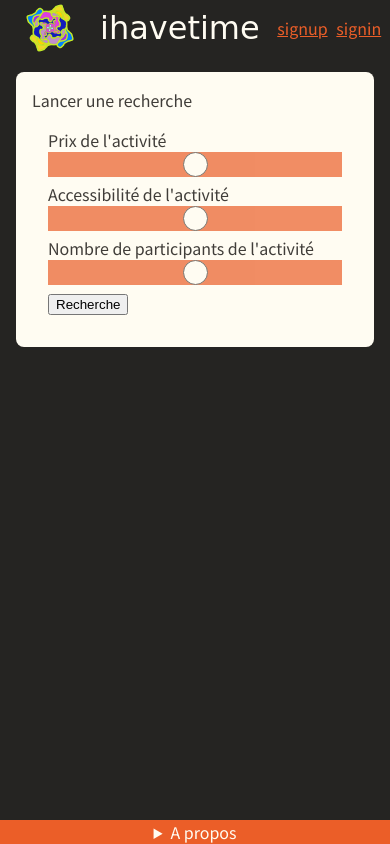
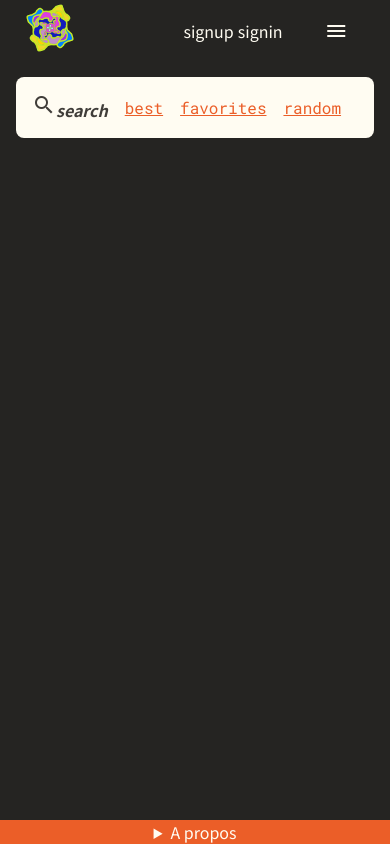
Before and after one commit to xaperret/bored, a plain HTML site: page frontend/index.html in a window 390 px wide. Drawn offline with Linux system fonts and the light colour scheme; a web font is replaced by a local one.

Commit message:
more responsive attributes

```diff
--- a/frontend/index.html
+++ b/frontend/index.html
@@ -16,25 +16,35 @@
       href="https://fonts.googleapis.com/css2?family=Noto+Sans+JP:wght@400;700&family=Original+Surfer&display=swap"
       rel="stylesheet"
     />
+    <link
+      href="https://fonts.googleapis.com/icon?family=Material+Icons"
+      rel="stylesheet"
+    />
   </head>
 
   <body class="wrapper">
     <header>
+      <a href="index.html" class="item">
         <img
           src="res/img/fleurette.png"
           alt="Art contemporain d'une fleur, logo du site"
           id="logo"
-        class="item"
-      />
+      /></a>
       <a href="index.html" class="item" id="home">ihavetime</a>
       <div class="item emptySpace"></div>
+      <div class="item">
         <a href="signup.html" class="item">signup</a>
         <a href="profile.html" class="item">signin</a>
+      </div>
+      <span class="material-icons material-icons-outlined item">menu</span>
     </header>
 
     <nav>
-      Lancer une recherche
-      <div class="item">
+      <div class="item searchButton">
+        <span class="material-icons material-icons-outlined"> search </span
+        >search
+      </div>
+      <div class="item search">
         <form action="" method="post">
           <label for="rangePrice">Prix de l'activité</label>
           <input type="range" min="1 max="100" value="50" class="slider"
@@ -50,6 +60,9 @@
           <button type="submit">Recherche</button>
         </form>
       </div>
+      <a href="best.html" class="item">best</a>
+      <a href="favorite.html" class="item">favorites</a>
+      <a href="random.html" class="item">random</a>
     </nav>
 
     <main></main>
--- a/frontend/res/css/style.css
+++ b/frontend/res/css/style.css
@@ -18,19 +18,19 @@ html {
 /* FLEXBOX */
 
 .wrapper {
-  display: flex;
+  display       : flex;
   flex-direction: column;
-  min-height: 100vh;
+  min-height    : 100vh;
 }
 
 .container {
   /* most containers */
-  display: flex;
-  flex-direction: row;
+  display        : flex;
+  flex-direction : row;
   justify-content: space-evenly;
-  align-content: flex-start;
-  align-items: flex-start;
-  flex-wrap: wrap;
+  align-content  : flex-start;
+  align-items    : flex-start;
+  flex-wrap      : wrap;
 }
 
 /* BODY */
@@ -40,108 +40,143 @@ body {
 
 /* FOOTER */
 footer {
-  font-family: "Noto Sans JP", sans-serif, "Helvetica", "Arial", "Courier";
-  color: #fffcf2;
+  font-family     : "Noto Sans JP", sans-serif, "Helvetica", "Arial", "Courier";
+  color           : #fffcf2;
   background-color: #eb5e28;
-  display: flex;
-  align-content: center;
-  align-items: center;
-  justify-content: center;
+  display         : flex;
+  align-content   : center;
+  align-items     : center;
+  justify-content : center;
 }
 
 /* HEADER */
 header {
-  padding: 0;
-  display: flex;
-  align-content: center;
-  align-items: center;
+  padding        : 0;
+  display        : flex;
+  align-content  : center;
+  align-items    : center;
   justify-content: flex-start;
-  flex-wrap: nowrap;
+  flex-wrap      : nowrap;
 }
 
 header .item {
   align-self: center;
-  margin: 1em;
+  margin    : 1em;
 }
 
 header .emptySpace {
   flex-grow: 4;
 }
 
-header img {
+header a img {
   /* icon in header */
-  max-width: 100px;
+  max-width : 100px;
   max-height: 100px;
+  margin    : 0;
 }
 
 header a {
-  font-family: "Noto Sans JP", sans-serif, "Helvetica", "Arial", "Courier";
+  font-family    : "Noto Sans JP", sans-serif, "Helvetica", "Arial", "Courier";
+  text-decoration: none;
+  color          : #fffcf2;
+}
+
+header a:hover {
+  text-decoration: underline;
+  color          : #eb5e28;
+}
+
+header .material-icons-outlined {
+  display: none;
 }
 
 #home {
   /* title */
-  font-family: "Original Surfer", cursive, "Helvetica", "Arial", "Courier";
-  font-size: 2em;
-  color: #fffcf2;
+  font-family    : "Original Surfer", cursive, "Helvetica", "Arial", "Courier";
+  font-size      : 2em;
+  color          : #fffcf2;
   text-decoration: none;
-  margin: 1em 1em 1em 0;
+  margin         : 1em 1em 1em 0;
+}
+
+#home:hover {
+  color: #eb5e28;
 }
 
 /* NAV */
 nav {
-  margin: 1em;
-  padding: 1em;
-  border-radius: 8px;
-  color: #403d39;
-  background: #fffcf2;
-  font-family: "Noto Sans JP", sans-serif, "Helvetica", "Arial", "Courier";
+  margin         : 1em;
+  padding        : 1em;
+  border-radius  : 8px;
+  color          : #403d39;
+  background     : #fffcf2;
+  font-family    : "Noto Sans JP", sans-serif, "Helvetica", "Arial", "Courier";
+  display        : flex;
+  align-content  : center;
+  align-items    : center;
+  justify-content: flex-start;
+  flex-wrap      : nowrap;
 }
 
 nav form {
-  margin: 0.5em;
+  margin : 0.5em;
   padding: 0.5em;
+}
+
+nav .searchButton {
+  font-style : oblique;
+  font-weight: bold;
+}
+
+nav .searchButton:hover {
+  color          : #eb5e28;
+  text-decoration: underline;
+}
+
+nav .search {
+  display: none;
 }
 
 /* MAIN */
 main {
-  margin: 1em;
-  border-radius: 8px;
-  color: #342e37;
-  height: 80%;
-  flex-grow: 1;
-  padding: 1em;
-  display: flex;
-  flex-direction: row;
+  margin         : 1em;
+  border-radius  : 8px;
+  color          : #342e37;
+  height         : 80%;
+  flex-grow      : 1;
+  padding        : 1em;
+  display        : flex;
+  flex-direction : row;
   justify-content: space-evenly;
-  align-content: flex-start;
-  align-items: flex-start;
-  flex-wrap: wrap;
+  align-content  : flex-start;
+  align-items    : flex-start;
+  flex-wrap      : wrap;
 }
 
 main .activity {
-  flex-basis: 10em;
-  border: 3px #ccc5b9 solid;
+  flex-basis   : 10em;
+  border       : 3px #ccc5b9 solid;
   border-radius: 8px;
-  padding: 1em;
-  margin: 0.5em;
-  background: #fffcf2;
+  padding      : 1em;
+  margin       : 0.5em;
+  background   : #fffcf2;
 }
 
 main .activity h1 {
   font-weight: bold;
-  font-size: 1em;
+  font-size  : 1em;
 }
 
 a {
   text-decoration: underline;
-  color: #3c91e6;
+  color          : #3c91e6;
 }
 
 /* LINKS */
 a {
   text-decoration: underline;
-  color: #eb5e28;
-  font-family: "Roboto Mono", monospace;
+  color          : #eb5e28;
+  font-family    : "Roboto Mono", monospace;
 }
 
 /* CLASSES */
@@ -157,31 +192,31 @@ a {
   /* snippet from https://www.w3schools.com/howto/howto_js_rangeslider.asp */
   -webkit-appearance: none;
   /* Override default CSS styles */
-  appearance: none;
-  width: 100%;
+  appearance        : none;
+  width             : 100%;
   /* Full-width */
-  height: 25px;
+  height            : 25px;
   /* Specified height */
-  background: #eb5e28;
+  background        : #eb5e28;
   /* Grey background */
-  outline: none;
+  outline           : none;
   /* Remove outline */
-  opacity: 0.7;
+  opacity           : 0.7;
   /* Set transparency (for mouse-over effects on hover) */
   -webkit-transition: 0.2s;
   /* 0.2 seconds transition on hover */
-  transition: opacity 0.2s;
+  transition        : opacity 0.2s;
 }
 
 .slider::-webkit-slider-thumb {
   -webkit-appearance: none;
-  appearance: none;
-  width: 25px;
-  height: 25px;
-  border-radius: 50%;
-  border: 1px solid #403d39;
-  background: #fffcf2;
-  cursor: pointer;
+  appearance        : none;
+  width             : 25px;
+  height            : 25px;
+  border-radius     : 50%;
+  border            : 1px solid #403d39;
+  background        : #fffcf2;
+  cursor            : pointer;
 }
 
 /* Extra large screens, TV */
@@ -203,7 +238,7 @@ a {
 
   /* HEADER */
   header {
-    margin: 0;
+    margin : 0;
     padding: 0;
   }
 
@@ -213,7 +248,7 @@ a {
 
   header .item {
     flex-grow: 1;
-    margin: 0;
+    margin   : 0;
   }
 
   header a {
@@ -221,8 +256,13 @@ a {
     font-size: 1em;
   }
 
+  header .material-icons-outlined {
+    display: flex;
+    color  : #fffcf2;
+  }
+
   #home {
-    margin: 0;
+    display: none;
   }
 
   /* NAV */
@@ -230,7 +270,7 @@ a {
   /* MAIN */
   main {
     padding: 0.25em;
-    margin: 0.25em;
+    margin : 0.25em;
   }
 
   /* FOOTER */
```
Lines whose indentation alone changed are shown as unchanged.
